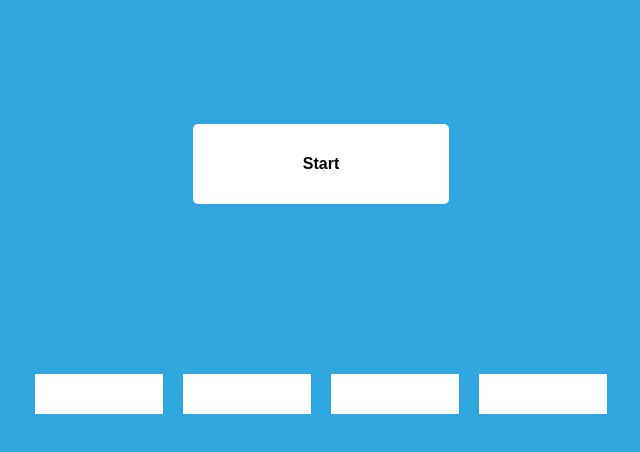
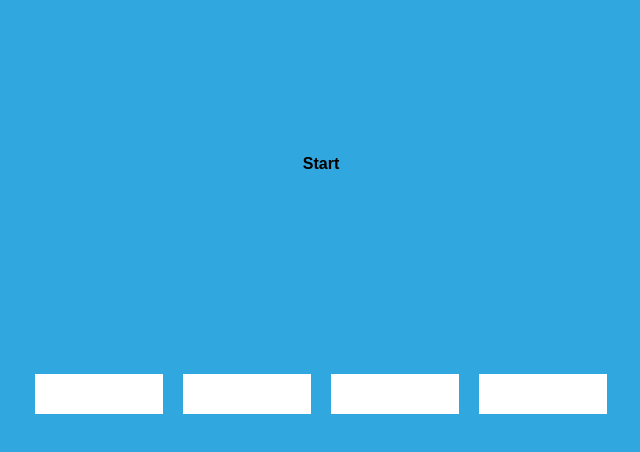
Before and after one commit to Marco-Jan/password_generator, a plain HTML site: page index.html in a window 1280 px wide. Shown: the part 134-586 px from the top of the page, without its empty margins (319-959 px from the left). Drawn offline with Linux system fonts and the light colour scheme.

Commit message:
init commit

```diff
--- a/style.css
+++ b/style.css
@@ -37,23 +37,24 @@ h1 {
 }
 
 button {
+    background-color: transparent;
     border-radius: 30px;
     width: 20vw;
     height: 10vh;
     border-radius: 5px;
     border: none;
-    background-color: #fff;
     font-size: 2vh;
     font-weight: 600;
     margin-top: 2vh;
     margin-bottom: 20vh;
     cursor: pointer;
+    transition: 0.48s ease-in-out;
 }
 
 button:hover {
+    background-color: white;
     color: #000000;
     transform: scale(1.15);
-    transition: 0.37s ease-in, 0.37 ease-out;
 }
 
 .output_box {
```
